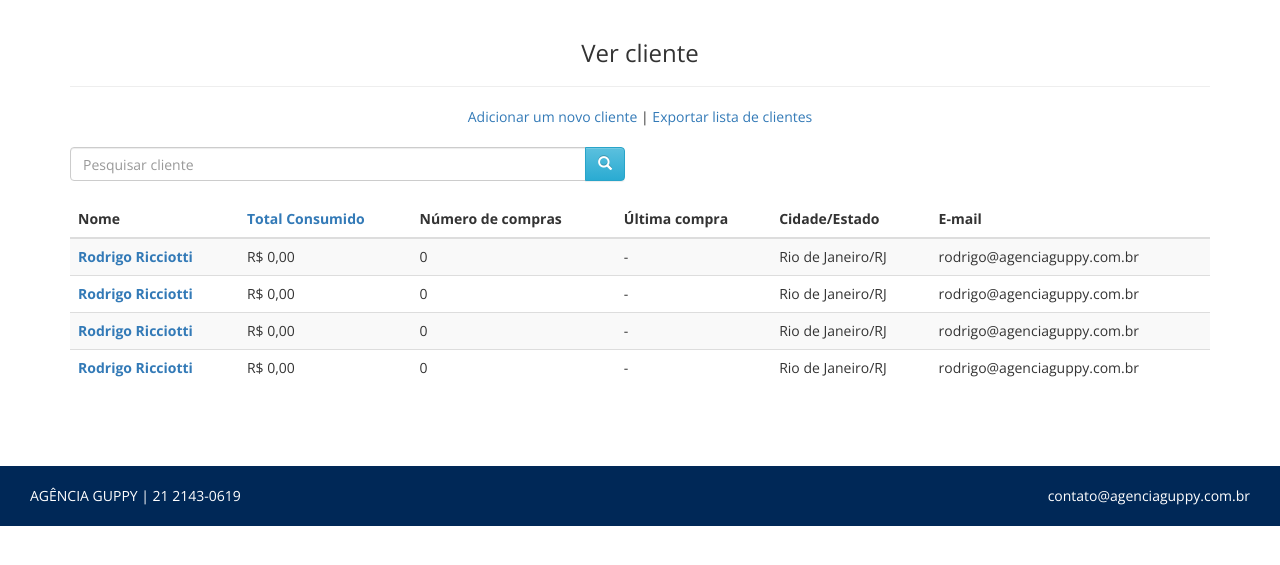
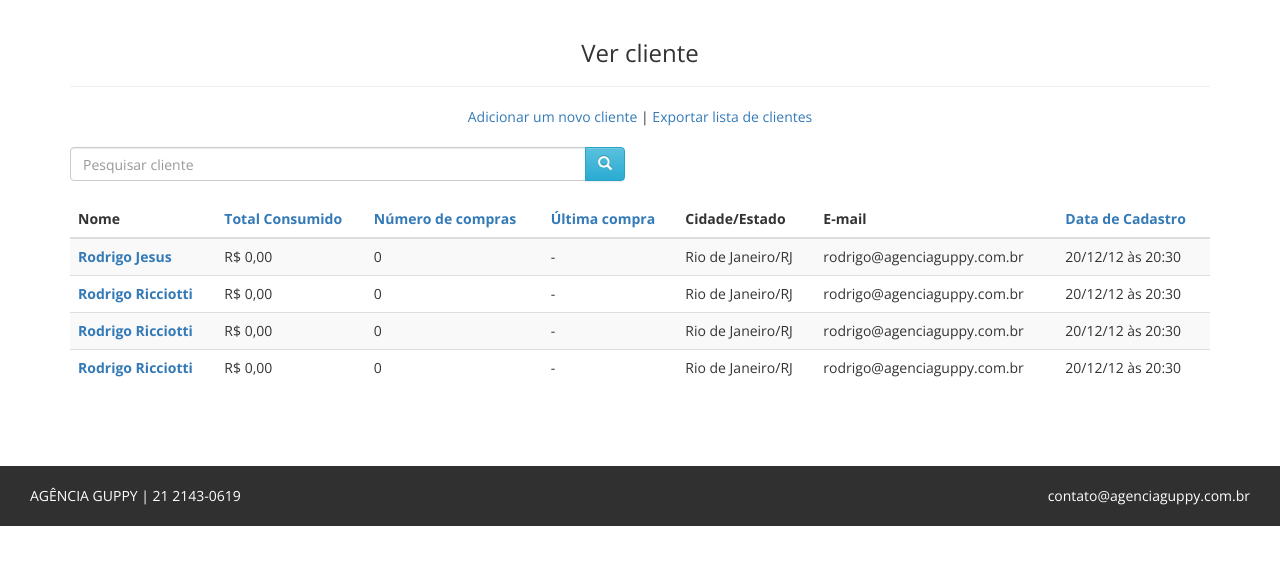
Before and after one commit to lucasmachoalfa/gcommerce, a PHP site: page /gcommerce/verClientes.php in a window 1280 px wide. Shown: the part 106-671 px from the top of the page. Run offline with PHP 8.4, Linux system fonts and the light colour scheme.

Commit message:
Links tabela VER CLIENTES

```diff
--- a/gcommerce/css/style.css
+++ b/gcommerce/css/style.css
@@ -55,7 +55,7 @@ header{
 footer.rodape{
     padding-top: 20px;
     padding-bottom: 20px;
-    background: #002857;
+    background: #303030;
     margin-top: 60px;
 }
 footer.rodape *{
--- a/gcommerce/verClientes.php
+++ b/gcommerce/verClientes.php
@@ -31,20 +31,22 @@
                         <tr>
                             <th>Nome</th>
                             <th><a href="#">Total Consumido</a></th>
-                            <th>Número de compras</th>
-                            <th>Última compra</th>
+                            <th><a href="#">Número de compras</a></th>
+                            <th><a href="#">Última compra</a></th>
                             <th>Cidade/Estado</th>
                             <th>E-mail</th>
+                            <th><a href="#">Data de Cadastro</a></th>
                         </tr>
                     </thead>
                     <tbody>
                         <tr>
-                            <th scope=row><a href="#">Rodrigo Ricciotti</a></th>
+                            <th scope=row><a href="#">Rodrigo Jesus</a></th>
                             <td>R$ 0,00</td>
                             <td>0</td>
                             <td>-</td>
                             <td>Rio de Janeiro/RJ</td>
                             <td>rodrigo@agenciaguppy.com.br</td>
+                            <td>20/12/12 às 20:30</td>
                         </tr>
                         <tr>
                             <th scope=row><a href="#">Rodrigo Ricciotti</a></th>
@@ -53,6 +55,7 @@
                             <td>-</td>
                             <td>Rio de Janeiro/RJ</td>
                             <td>rodrigo@agenciaguppy.com.br</td>
+                            <td>20/12/12 às 20:30</td>
                         </tr>
                         <tr>
                             <th scope=row><a href="#">Rodrigo Ricciotti</a></th>
@@ -61,6 +64,7 @@
                             <td>-</td>
                             <td>Rio de Janeiro/RJ</td>
                             <td>rodrigo@agenciaguppy.com.br</td>
+                            <td>20/12/12 às 20:30</td>
                         </tr>
                         <tr>
                             <th scope=row><a href="#">Rodrigo Ricciotti</a></th>
@@ -69,6 +73,7 @@
                             <td>-</td>
                             <td>Rio de Janeiro/RJ</td>
                             <td>rodrigo@agenciaguppy.com.br</td>
+                            <td>20/12/12 às 20:30</td>
                         </tr>
                     </tbody>
                 </table>
```
